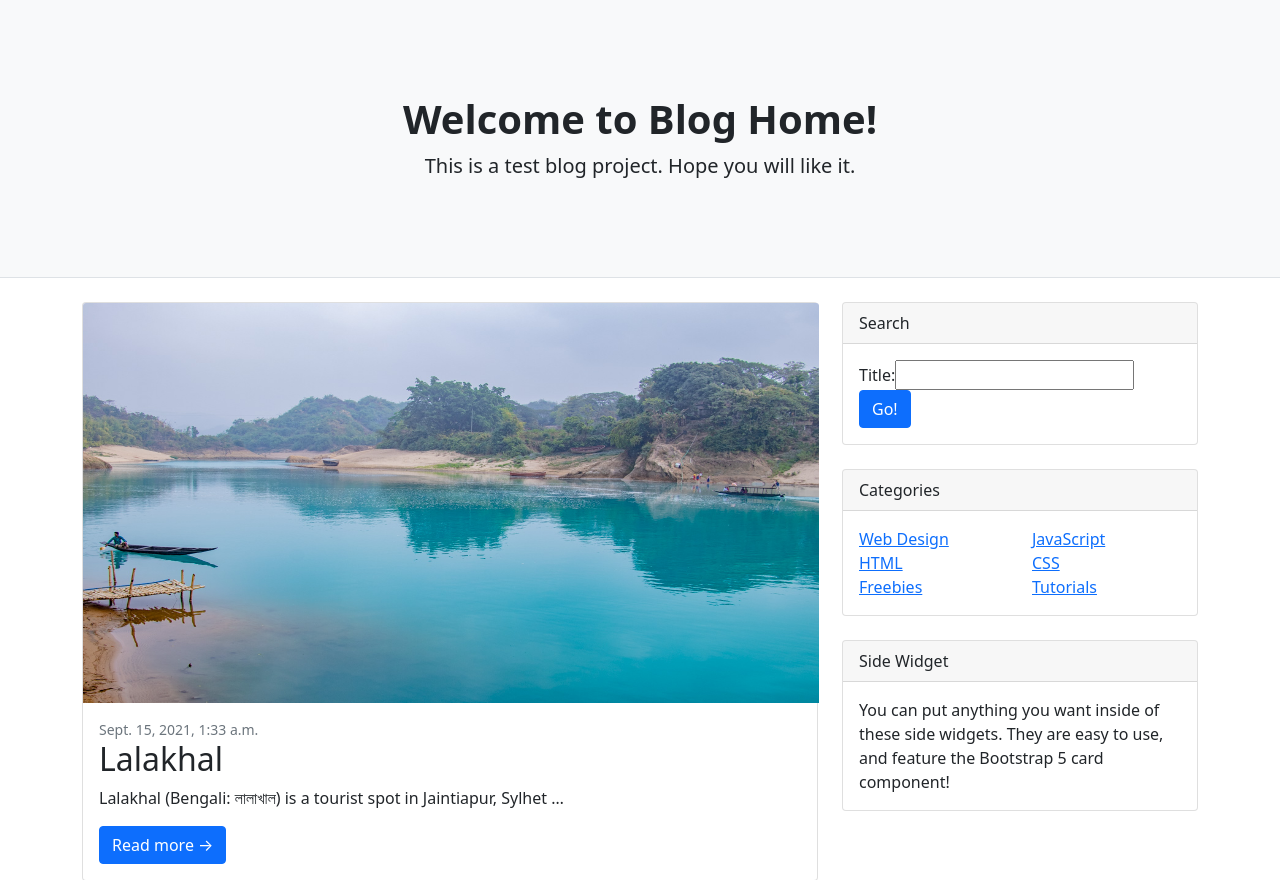
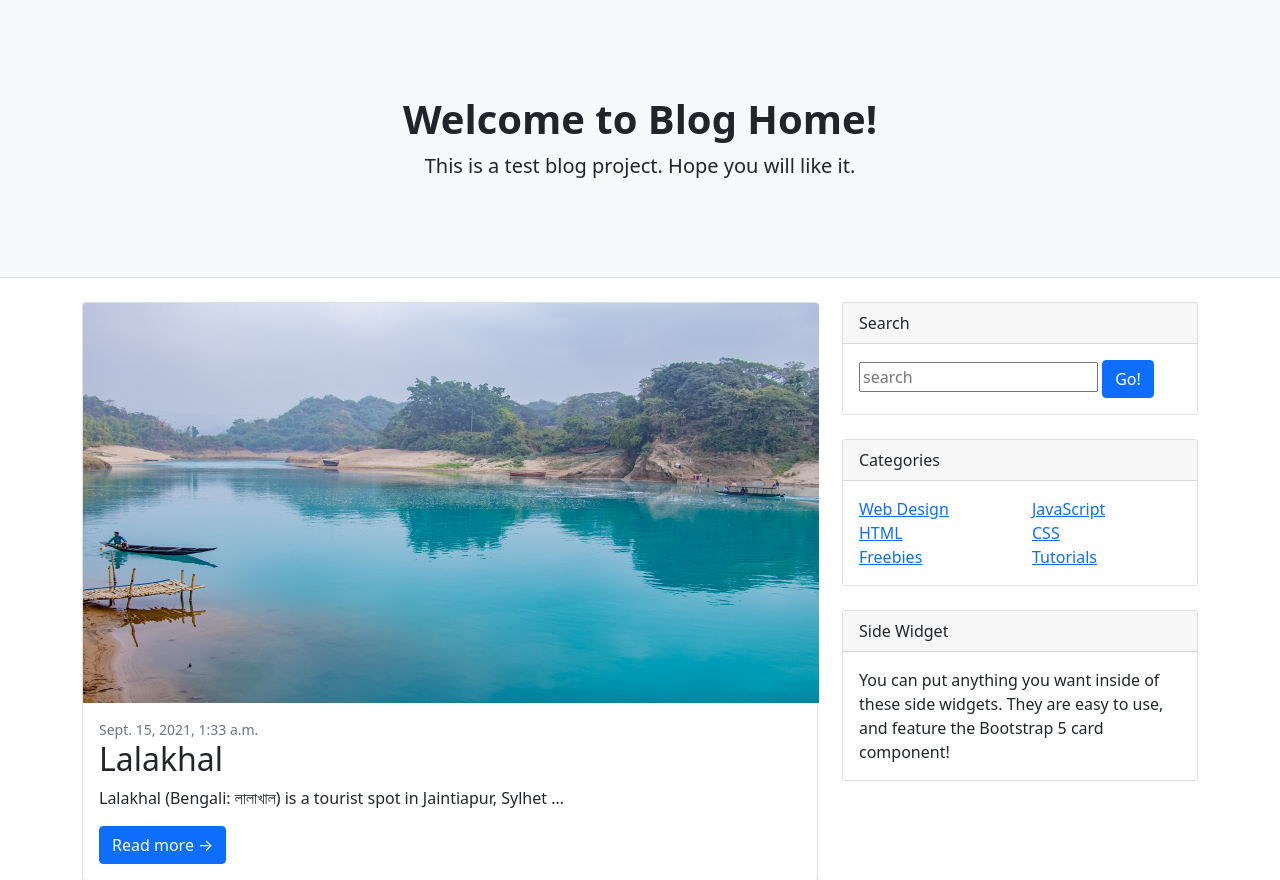
Before and after one commit to mhemu95/NewRepo, a Django app: page / in a window 1280 px wide. Shown: the part 57-937 px from the top of the page. Run offline with Django 3.2, Linux system fonts and the light colour scheme; data comes from the database, SQL or seed files in the repository; both versions use the stored data as it was after the commit; some libraries are stand-ins or nearby versions.

Commit message:
basic search added

```diff
--- a/src/posts/urls.py
+++ b/src/posts/urls.py
@@ -10,4 +10,6 @@ urlpatterns = [
     path('panel/create/', views.create_post, name='create_post'),
     path('panel/update/<id>/', views.update_post, name='update_post'),
     path('panel/delete/<id>/', views.delete_post, name='delete_post'),
+    #search url...
+    path('search/', views.search, name='post_search'),
 ]
--- a/src/posts/views.py
+++ b/src/posts/views.py
@@ -15,7 +15,7 @@ def home(request):
     }
     return render(request, 'front/home.html', context)
 
-
+# panel home
 def post_list(request):
     posts = Post.objects.all()
     context = {
@@ -72,3 +72,13 @@ def delete_post(request, id):
         'post' : post
     }
     return render(request, 'back/delete_post.html', context)
+
+
+def search(request):
+    q = request.GET['q']
+    find = Post.objects.filter(title__icontains=q)
+    #find = Post.objects.all()
+    context = {
+        'find': find
+    }
+    return render(request, 'search.html', context)
--- a/src/templates/front/home.html
+++ b/src/templates/front/home.html
@@ -45,7 +45,7 @@
                         <!--{% endif %}-->
                         <div class="card-body">
                             <div class="small text-muted"> {{blog.created_on}} </div>
-                            <h2 class="card-title h4"> {{blog.title |safe}} </h2>
+                            <h2 class="card-title h4"> {{blog.title | truncatewords:"2"}} </h2>
                             <p class="card-text"> {{blog.content | truncatewords:"10"}} </p>
                             <a class="btn btn-primary" href=" {% url 'post_detail' blog.id %} ">Read more →</a>
                         </div>
@@ -78,9 +78,10 @@
                 <div class="card-body">
 
                     <div class="form-group">
-                        <form method="GET">
-                            {{myFilter.form}}
-                            <button class="btn btn-primary" id="button-search" type="button">Go!</button>
+                        <form method="get" action=" {% url 'post_search' %} ">
+                            {% csrf_token %}
+                            <input type="text" name="q" id="q" placeholder="search">
+                            <button class="btn btn-primary" type="submit">Go!</button>
                         </form>
                     </div>
 
```
Also changed, not shown: src/templates/search.html (added, +23 -0 lines), src/Images/lalaKhal.jpg (added), src/db.sqlite3.
